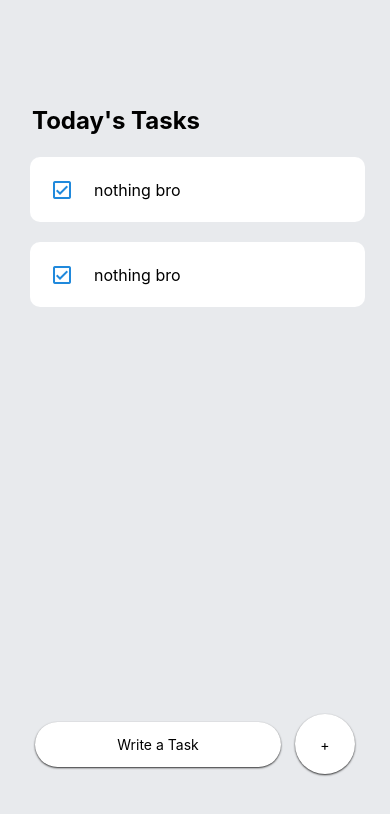
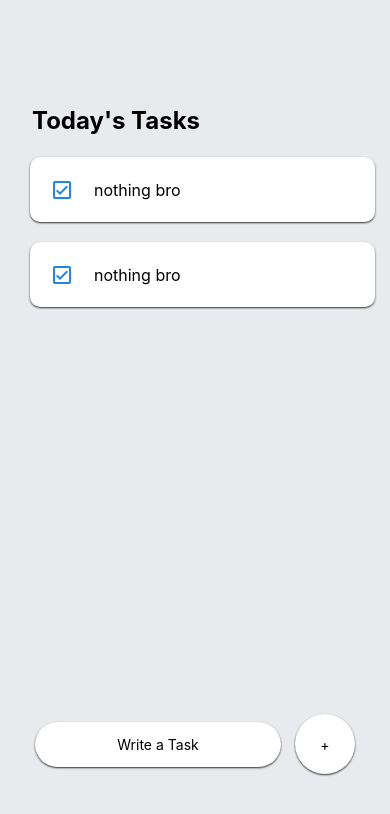
Before and after one commit to junshenlye/todo-list, a React Native app: screen / in a window 390 px wide. Shown: the top 814 px of the page. Built offline with nearby package versions, Linux system fonts and the light colour scheme.

Commit message:
added shadow for the task box

```diff
--- a/App.js
+++ b/App.js
@@ -40,7 +40,6 @@ const styles = StyleSheet.create({
     backgroundColor: '#E8EAED',
   },
   writeTaskWrapper:{
-    // backgroundColor: '#FFFFFF',
     flex: 1,
     flexDirection: 'row',
     alignItems: 'center',
@@ -86,12 +85,14 @@ const styles = StyleSheet.create({
   },
   items: {
     backgroundColor: '#FFFFFF',
-    width: 335,
+    width: 345,
     height: 65,
     borderRadius: 10,
     margin: 10,
+    shadowColor: '#000',
+    shadowOffset: { width: 0, height: 1 },
+    shadowOpacity: 0.8,
+    shadowRadius: 2,
+    elevation: 5
   },
-  writtenTask:{
-
-  }
 });
--- a/components/task.js
+++ b/components/task.js
@@ -42,7 +42,6 @@ const styles = StyleSheet.create({
     content: {
     },
     textBox: {
-        // backgroundColor: '#050505',
         width: 250,
     },
     text: {
```
